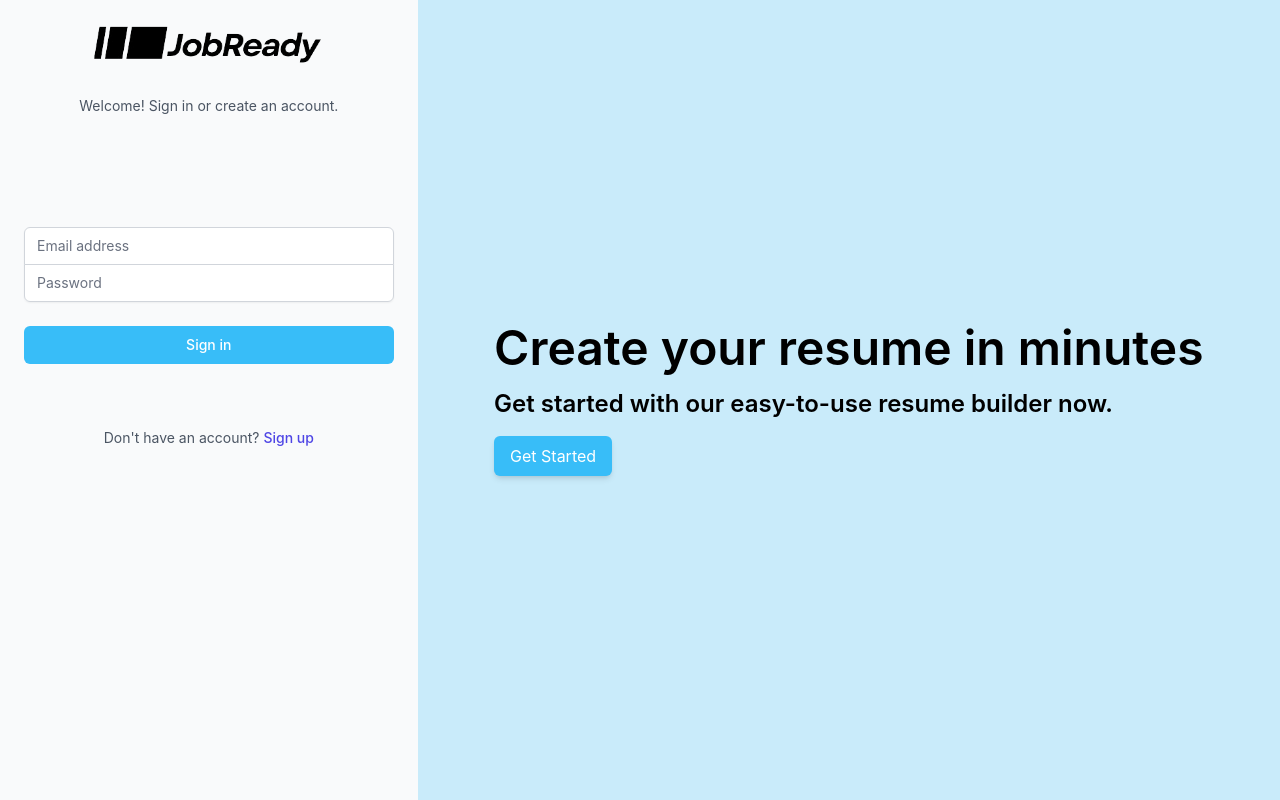
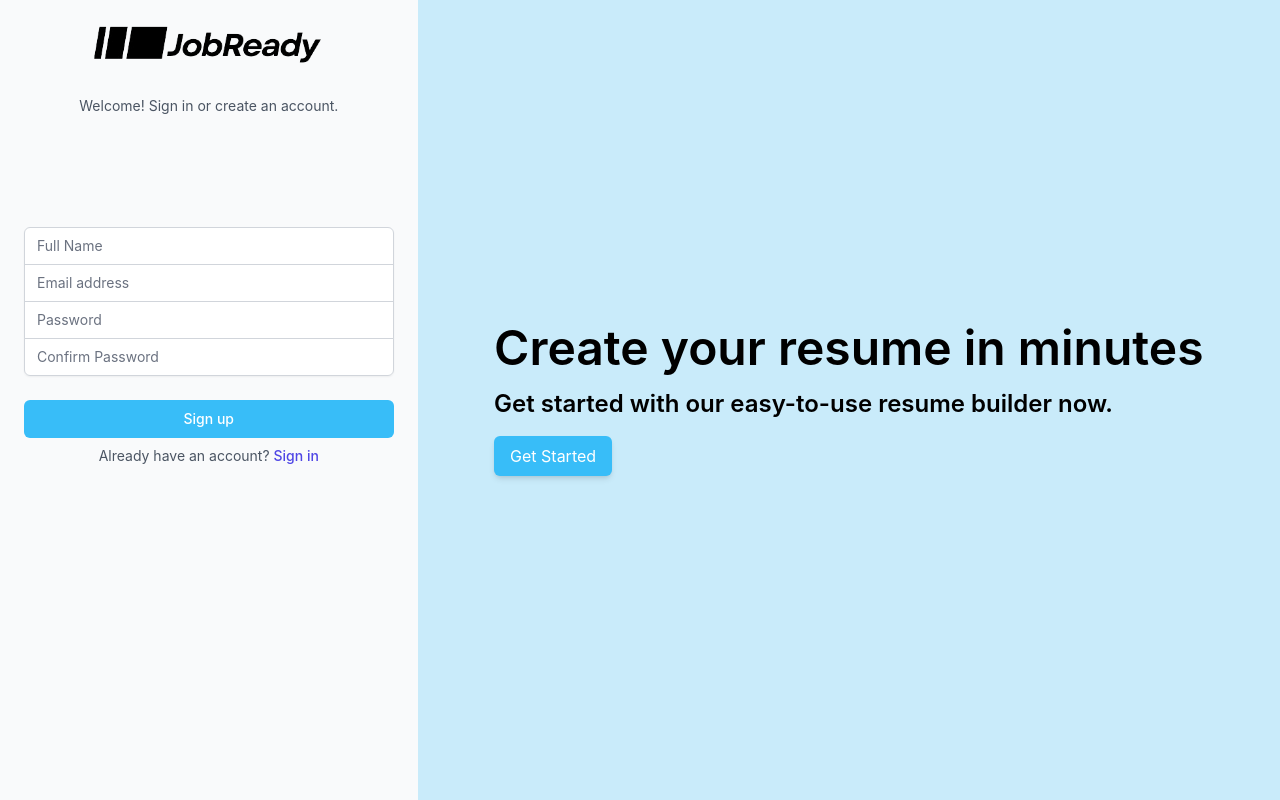
Before and after one commit to next-generation-X/job-ready, a React (Create React App) app: page / in a window 1280 px wide. Built offline with nearby package versions, Linux system fonts and the light colour scheme.

Commit message:
fixed login component

```diff
--- a/src/App.js
+++ b/src/App.js
@@ -1,6 +1,6 @@
 import './App.css';
 import React, { useState } from 'react';
-import { Link, Route, Routes } from 'react-router-dom';
+import { Route, Routes } from 'react-router-dom';
 
 import Create from './components/create';
 import Design from './components/design';
@@ -8,8 +8,6 @@ import Home from './components/home';
 import LandingPage from './components/landingpage';
 import AboutUs from './components/aboutus';
 import Settings from './components/settings';
-import Login from './components/login';
-import Signup from './components/signup';
 
 
 function App() {
@@ -25,7 +23,7 @@ function App() {
   return (
     <div>
       <Routes>
-        <Route path="/" element={<Login />} />
+        <Route path="/" element={<LandingPage />} />
         <Route path="/home" element={<Home />} />
         <Route path="/create"
           element={
@@ -48,7 +46,6 @@ function App() {
         <Route path="/design" element={<Design />} />
         <Route path="/aboutus" element={<AboutUs />} />
         <Route path="/settings" element={<Settings />} />
-        <Route path="/signup" element={<Signup />} />
       </Routes>
     </div>
   );
--- a/src/components/landingpage.js
+++ b/src/components/landingpage.js
@@ -2,22 +2,61 @@ import {React, useState} from 'react';
 import { BrowserRouter as Router, Route, Link, Routes } from 'react-router-dom';
 import { FontAwesomeIcon } from '@fortawesome/react-fontawesome'; // Import FontAwesomeIcon
 import { faTwitter, faFacebook, faLinkedin } from '@fortawesome/free-brands-svg-icons';
+import logo from '../assets/JobReady2-nobg-crp.png';
 import axios from 'axios';
-import Header from './header';
+import Login from './login';
+import SignUp from './signup';
 
 
 const LandingPage = () => {
+    const [component, setComponent] = useState(<SignUp />);
+    const changeComponent = (component) => {
+        setComponent(component);
+    }
 
-    // axios.post('http://localhost:3001/saveResume').then((response) => {
-    //     console.log(response.data)
-    // })
 
   return (
+    <div className="min-h-screen h-[600px] flex items-center justify-center bg-gray-50">
+    <div className="max-w-md w-[30%] h-full mx-6">
       <div>
-            <Header />
+        <div className='flex items-center justify-center'>
+            <Link className='hover:scale-110 transition-transform duration-200' to='/'>
+                <button>
+                    <img src={logo} alt="" className='w-[250px]' />
+                </button>
+            </Link>
+        </div>
+        <p className="text-center text-sm text-gray-600">
+          Welcome! Sign in or create an account.
+        </p>
+      </div>
 
-            <main className='mx-auto text-center flex flex-col gap-10'>
-                <div className='flex flex-col gap-8'>
+    <div className='mt-[30%]'>
+        {component.type === SignUp ? (
+            <div>
+                 <SignUp />
+                <p className="mt-2 text-center text-sm text-gray-600">
+                    Already have an account?{' '}
+                    <button onClick={() => changeComponent(<Login />)} className="font-medium text-indigo-600 hover:text-indigo-500">
+                        Sign in
+                    </button>
+                </p>
+            </div>
+        ) : (
+            <div>
+                <Login />
+                <p className="mt-2 text-center text-sm text-gray-600">
+                    Don't have an account?{' '}
+                    <button onClick={() => changeComponent(<SignUp />)} className="font-medium text-indigo-600 hover:text-indigo-500">
+                        Sign up
+                    </button>
+                </p>
+            </div>
+        )}
+    </div>
+
+    </div>
+    <div className='flex items-center justify-center w-[70%] h-full bg-sky-400 bg-opacity-25'>
     <div className='p-10'>
         <h1 className='text-5xl font-semibold mb-4'>Create your resume in minutes</h1>
         <p className='text-2xl font-semibold'>Get started with our easy-to-use resume builder now.</p>
@@ -25,66 +64,7 @@ const LandingPage = () => {
             <button className='text-white bg-sky-400 rounded-md px-4 py-2 shadow-md mt-4'>Get Started</button>
         </Link>
     </div>
-                    <div className='w-[50%]'>
-                        <img src="https://www.freepnglogos.com/uploads/website-logo-png/website-logo-website-logo-png-transparent-svg-vector-bie-supply-1.png" alt="" className='w-[100%]' />
     </div>
-                </div>
-                <div className="p-8 bg-slate-100 flex flex-col gap-8">
-                    <h2 className="text-2xl font-bold mb-4 text-blue-600">Why Choose Us?</h2>
-                    <ul className="text-gray-600">
-                        <li>Easy-to-use interface for quick resume creation.</li>
-                        <li>Customizable templates to suit your style.</li>
-                        <li>Download and share your resume with ease.</li>
-                        <li>Stay organized with our resume management features.</li>
-                    </ul>
-                </div>
-                <div className="flex flex-col gap-8">
-                    <h2 className="text-2xl font-bold mb-4 text-blue-600">How It Works</h2>
-                    <div className="flex flex-col md:flex-row items-center justify-evenly space-y-4 md:space-y-0 md:space-x-4">
-                        <div className="flex flex-col items-center w-[100px]">
-                            <div className="flex items-center justify-center w-16 h-16 rounded-full bg-sky-400 text-white text-2xl font-bold">1</div>
-                            <p className="text-xl font-semibold mt-2">Sign Up</p>
-                        </div>
-                        <div className="flex flex-col items-center w-[100px]">
-                            <div className="flex items-center justify-center w-16 h-16 rounded-full bg-sky-400 text-white text-2xl font-bold">2</div>
-                            <p className="text-xl font-semibold mt-2">Fill Out</p>
-                        </div>
-                        <div className="flex flex-col items-center w-[100px]">
-                            <div className="flex items-center justify-center w-16 h-16 rounded-full bg-sky-400 text-white text-2xl font-bold">3</div>
-                            <p className="text-xl font-semibold mt-2">Download</p>
-                        </div>
-                    </div>
-                </div>
-            </main>
-
-
-            <footer className="bg-gray-800 text-white p-8 mt-12">
-                <div className="container mx-auto flex justify-evenly items-center">
-                    <div className="text-center">
-                        <p className="text-lg font-semibold mb-2">Connect With Us</p>
-                        <div className="flex items-center justify-center space-x-4">
-                            <a href="#your-social-link" className="hover:text-gray-400">
-                            <FontAwesomeIcon icon={faTwitter} />
-                            </a>
-                            <a href="#your-social-link" className="hover:text-gray-400">
-                            <FontAwesomeIcon icon={faFacebook} />
-                            </a>
-                            <a href="#your-social-link" className="hover:text-gray-400">
-                            <FontAwesomeIcon icon={faTwitter} />
-                            </a>
-                        </div>
-                    </div>
-                    <div className="text-center">
-                        <p className="text-lg font-semibold mb-2">Contact Us</p>
-                        <p>Email: info@example.com</p>
-                        <p>Phone: +1 (555) 123-4567</p>
-                    </div>
-                </div>
-                <div className="mt-8 text-center">
-                    <p>&copy; 2024 Your Company. All rights reserved.</p>
-                </div>
-            </footer>
-
     </div>
 
   );
--- a/src/components/login.js
+++ b/src/components/login.js
@@ -2,24 +2,28 @@ import React,{ useState } from 'react'
 import axios from 'axios'
 import { Link } from 'react-router-dom'
 import AuthForm from './google-auth';
-import logo from '../assets/JobReady2-nobg-crp.png'
 
 function Login() {
-  const [email, setEmail] = useState('');
-  const [password, setPassword] = useState('');
-  const [fullname, setFullname] = useState('');
+  const [formData, setFormData] = useState({
+    email: '',
+    password: '',
+  });
+
+  const handleInputChange = (e) => {
+    const { name, value } = e.target;
+    setFormData((prevFormData) => ({
+      ...prevFormData,
+      [name]: value,
+    }));
+  };
 
   const handleLogin = async (e) => {
     e.preventDefault();
 
     try {
-      const response = await axios.post('http://localhost:5000/login', {
-        fullname,
-        email,
-        password,
-      });
+      const response = await axios.post('http://localhost:5000/login', formData);
 
-      // Handle success, for example, redirect to the home page
+      // Handle success, for example, redirect to the home page or show a success message
       console.log(response.data);
     } catch (error) {
       // Handle error, display error message, etc.
@@ -29,22 +33,7 @@ function Login() {
 
 
   return (
-    <div className="min-h-screen h-[600px] flex items-center justify-center bg-gray-50">
-      <div className="max-w-md w-[30%] h-full mx-6">
     <div>
-          <div className='flex items-center justify-center'>
-              <Link className='hover:scale-110 transition-transform duration-200' to='/'>
-                  <button>
-                      <img src={logo} alt="" className='w-[250px]' />
-                  </button>
-              </Link>
-          </div>
-          <p className="text-center text-sm text-gray-600">
-            Welcome! Sign in or create an account.
-          </p>
-        </div>
-
-        <div className='mt-[30%]'>
       <form className="space-y-6" onSubmit={handleLogin}>
           <div className="rounded-md shadow-sm -space-y-px">
             {/* Add your login form fields here */}
@@ -80,35 +69,15 @@ function Login() {
 
           <div>
             {/* Add your login button here */}
-              <Link to='/home'>
               <button
                 type="submit"
                 className="group relative w-full flex justify-center py-2 px-4 border border-transparent text-sm font-medium rounded-md text-white bg-sky-400 hover:bg-sky-500 focus:outline-none focus:ring-2 focus:ring-offset-2 focus:ring-indigo-500"
               >
                 Sign in
               </button>
-              </Link>
             <AuthForm isSignup={false} />
           </div>
         </form>
-          <p className="mt-2 text-center text-sm text-gray-600">
-            Don't have an account?{' '}
-            <Link to='/signup'><a href="#" className="font-medium text-indigo-600 hover:text-indigo-500">
-              Sign up
-            </a></Link>
-          </p>
-        </div>
-
-      </div>
-      <div className='flex items-center justify-center w-[70%] h-full bg-sky-400 bg-opacity-25'>
-      <div className='p-10'>
-                        <h1 className='text-5xl font-semibold mb-4'>Create your resume in minutes</h1>
-                        <p className='text-2xl font-semibold'>Get started with our easy-to-use resume builder now.</p>
-                        <Link to='/home'>
-                            <button className='text-white bg-sky-400 rounded-md px-4 py-2 shadow-md mt-4'>Get Started</button>
-                        </Link>
-                    </div>
-      </div>
     </div>
   )
 }
--- a/src/components/signup.js
+++ b/src/components/signup.js
@@ -1,7 +1,6 @@
 import React, {useState} from 'react';
 import axios from 'axios';
 import { Link } from 'react-router-dom';
-import logo from '../assets/JobReady2-nobg-crp.png';
 
 function Signup() {
   const [formData, setFormData] = useState({
@@ -31,21 +30,9 @@ function Signup() {
       console.error('Signup failed:', error.response.data.error);
     }
   };
+
   return (
-    <div className="min-h-screen h-[600px] flex items-center justify-center bg-gray-50">
-      <div className="max-w-md w-[30%] mx-4 bg-login-pattern">
-        <div>
-            <div className='flex items-center justify-center'>
-                <Link className='hover:scale-110 transition-transform duration-200' to='/'>
-                    <button>
-                        <img src={logo} alt="" className='w-[250px]' />
-                    </button>
-                </Link>
-            </div>
-          <p className="mt-2 text-center text-sm text-gray-600">
-            Join us! Create an account to get started.
-          </p>
-        </div>
+      <div>
         <form className="mt-8 space-y-6" onSubmit={handleSignup}>
           <div className="rounded-md shadow-sm -space-y-px">
             {/* Add your sign-up form fields here */}
@@ -124,22 +111,7 @@ function Signup() {
             </button>
           </div>
         </form>
-        <p className="mt-2 text-center text-sm text-gray-600">
-          Already have an account?{' '}
-          <Link to='/'><a href="#" className="font-medium text-indigo-600 hover:text-indigo-500">
-            Sign in
-          </a></Link>
-        </p>
       </div>
-      <div className='flex items-center justify-center w-[70%] h-full bg-sky-400 bg-opacity-25'>
-          <p>
-            Create a resume that stands out from the crowd. <br/>
-            Free templates, easy, fast and professional. <br/>
-            With our free resume builder, create the perfect resume and get hired.
-          </p>
-      </div>
-    </div>
-
   );
 }
 
```
Lines whose indentation alone changed are shown as unchanged.
